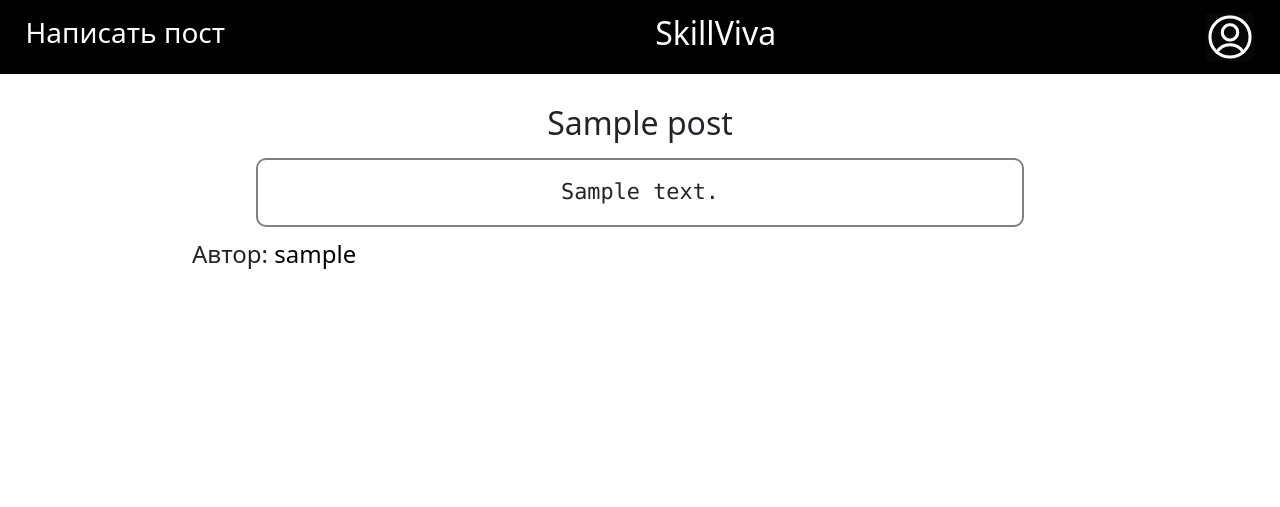
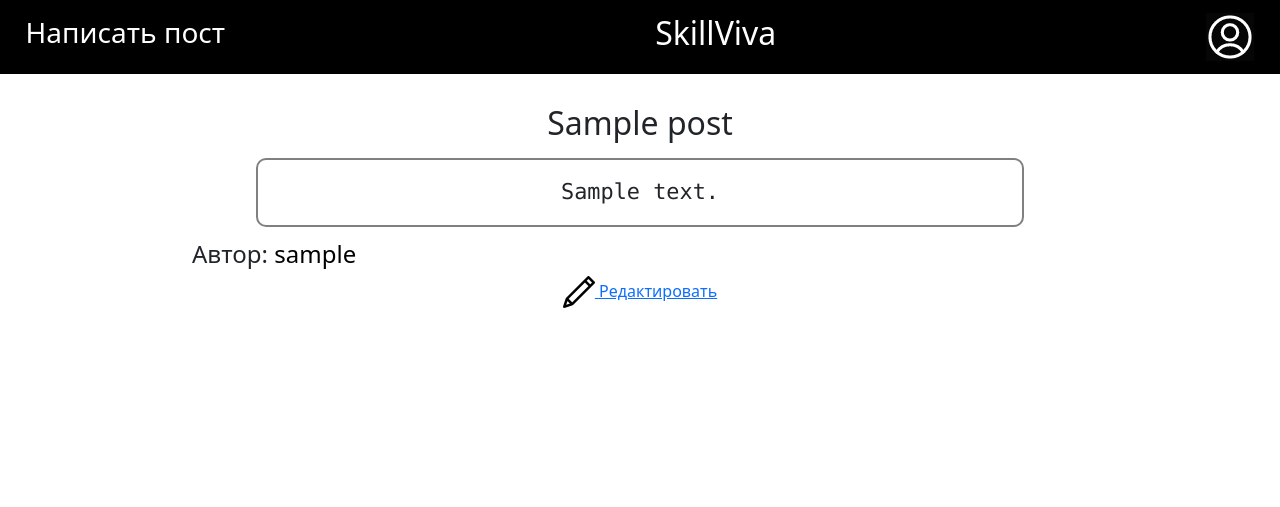
Before and after one commit to skypixie/skill-viva, a Flask app: page /posts/1 in a window 1280 px wide. Shown: the top 507 px of the page. Run offline with Flask 3, Linux system fonts and the light colour scheme; a user stored in the database is signed in; tables that the repository leaves empty hold one stand-in row (values such as "Sample post").

Commit message:
Update post_detail.html

```diff
--- a/code/templates/post_detail.html
+++ b/code/templates/post_detail.html
@@ -47,5 +47,15 @@
                     Автор: <a href="/profile/{{ post.user.nickname }}" class="link">{{ post.user.nickname }}</a>
             </h4>
         </div>
+
+        <!--  EDIT BUTTON -->
+        <div class="text-center">
+            {% if post.user.id == current_user.id %}
+                <a href="/edit_post/{{ post.id }}">
+                    <img src="../static/img/edit.png">
+                    Редактировать
+                </a>
+            {% endif %}
+        </div>
     </div>
 {% endblock %}
```
